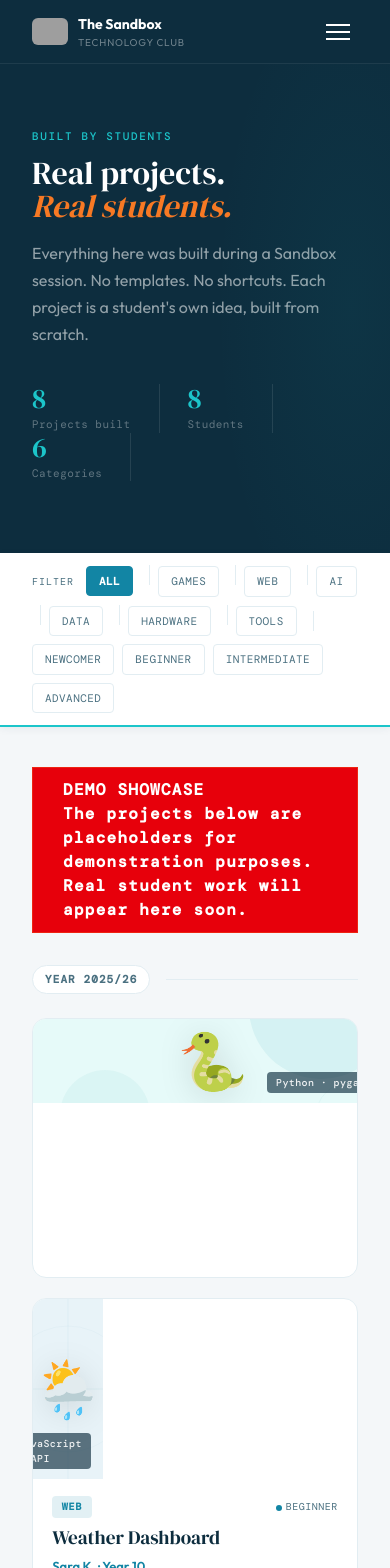
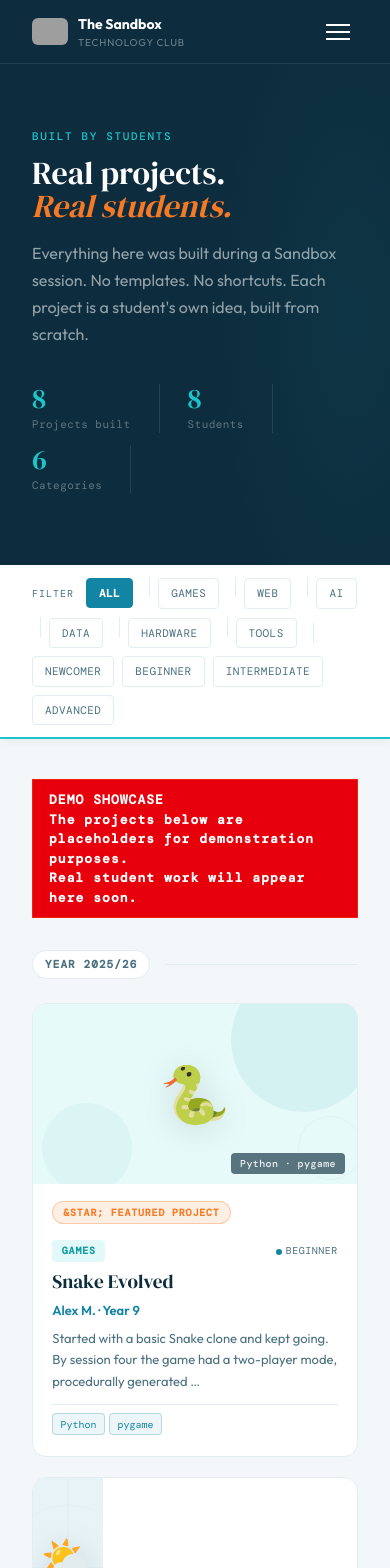
Before and after one commit to ricproenca/thesandbox, a Next.js app: page /showcase in a window 390 px wide. Shown: the top 1568 px of the page. Built offline with nearby package versions, Linux system fonts and the light colour scheme; grey boxes are pictures that could not be loaded.

Commit message:
responsive design

```diff
--- a/src/app/page.tsx
+++ b/src/app/page.tsx
@@ -110,7 +110,7 @@ export default function HomePage() {
                 Project Spark
               </Link>
             </div>
-            <div className="flex flex-wrap gap-0">
+            <div className="flex flex-wrap gap-x-7 gap-y-3 mb-10">
               {[
                 { val: "44+", label: "Project ideas" },
                 { val: "6", label: "Topics" },
@@ -120,7 +120,7 @@ export default function HomePage() {
               ].map((stat, i) => (
                 <div
                   key={stat.label}
-                  className={`pr-7 mr-7 border-r border-white/10 ${i === 4 ? "border-0 pr-0 mr-0" : ""}`}
+                  className={`pr-7 border-r border-white/10 ${i === 4 ? "border-0 pr-0" : ""}`}
                 >
                   <div className="font-serif text-[28px] text-teal leading-none">
                     {stat.val}
@@ -133,7 +133,7 @@ export default function HomePage() {
             </div>
           </div>
           <Image
-            src="/assets/logo/sandbox_logo.png"
+            src="/assets/logo/sandbox_logo_transparent.png"
             alt="The Sandbox"
             width={240}
             height={240}
@@ -248,7 +248,7 @@ export default function HomePage() {
               </Link>
             ))}
           </div>
-          <div className="bg-navy rounded-[12px] px-10 py-9 flex items-center justify-between gap-6 flex-wrap">
+          <div className="bg-navy rounded-[12px] px-6 sm:px-10 py-8 flex flex-col sm:flex-row items-center gap-6 text-center sm:text-left">
             <div>
               <div className="font-serif text-[22px] font-normal text-white mb-1">
                 Browse all projects in the Spark Gallery
@@ -375,7 +375,7 @@ export default function HomePage() {
               &middot; Showcase &middot;
             </Link>
           </div>
-          <div className="bg-navy rounded-[12px] px-10 py-9 flex items-center justify-between gap-6 flex-wrap">
+          <div className="bg-navy rounded-[12px] px-6 sm:px-10 py-8 flex flex-col sm:flex-row items-center gap-6 text-center sm:text-left">
             <div>
               <span className="font-mono text-[10px] font-semibold tracking-[0.08em] uppercase bg-orange/12 border border-orange/30 text-orange px-[10px] py-[3px] rounded-full mb-2 inline-block">
                 Annual event
@@ -430,7 +430,7 @@ export default function HomePage() {
               </div>
             ))}
           </div>
-          <div className="bg-navy rounded-[12px] px-10 py-9 flex items-center justify-between gap-6 flex-wrap">
+          <div className="bg-navy rounded-[12px] px-6 sm:px-10 py-8 flex flex-col sm:flex-row items-center gap-6 text-center sm:text-left">
             <div>
               <div className="font-serif text-[22px] text-white mb-1">
                 Fill out the form to secure your spot
--- a/src/components/DemoBadge.tsx
+++ b/src/components/DemoBadge.tsx
@@ -1,6 +1,6 @@
 export default function DemoBadge() {
   return (
-    <div className="inline-block font-mono text-[16px] font-semibold tracking-[0.08em] bg-red-600 border border-orange/30 text-white px-[30px] py-[10px] mb-8">
+    <div className="inline-block font-mono text-[13px] sm:text-[16px] font-semibold tracking-[0.08em] bg-red-600 border border-orange/30 text-white px-[16px] sm:px-[30px] py-[10px] mb-8">
       <b>DEMO SHOWCASE</b>
       <br />
       The projects below are placeholders for demonstration purposes.
--- a/src/components/FilterBar.tsx
+++ b/src/components/FilterBar.tsx
@@ -28,7 +28,7 @@ export default function FilterBar({
 }: FilterBarProps) {
   return (
     <div
-      className="bg-white border-b-2 border-teal px-8 lg:px-12 py-3 flex items-center gap-2 flex-wrap sticky top-16 z-[90] shadow-[0_2px_8px_rgba(13,45,62,0.06)]"
+      className="bg-white border-b-2 border-teal px-8 lg:px-12 py-3 flex items-center gap-2 flex-wrap sm:flex-nowrap overflow-x-auto sticky top-16 z-[90] shadow-[0_2px_8px_rgba(13,45,62,0.06)]"
       role="group"
       aria-label="Filter projects"
     >
--- a/src/components/Footer.tsx
+++ b/src/components/Footer.tsx
@@ -7,7 +7,7 @@ export default function Footer() {
       <div className="max-w-[1200px] mx-auto px-8 lg:px-12 py-6 flex items-center justify-between gap-4 flex-wrap border-t border-white/[0.06]">
         <Link href="/" className="flex items-center gap-2.5 no-underline">
           <Image
-            src="/assets/logo/sandbox_logo.png"
+            src="/assets/logo/sandbox_logo_transparent.png"
             alt="The Sandbox"
             width={28}
             height={28}
--- a/src/components/Hero.tsx
+++ b/src/components/Hero.tsx
@@ -47,7 +47,7 @@ export default function Hero() {
         shortcuts. Each project is a student&apos;s own idea, built from
         scratch.
       </p>
-      <div className="flex flex-wrap gap-0">
+      <div className="flex flex-wrap gap-x-7 gap-y-3">
         {[
           { val: projects, label: "Projects built" },
           { val: students, label: "Students" },
@@ -55,7 +55,7 @@ export default function Hero() {
         ].map((stat, i) => (
           <div
             key={stat.label}
-            className={`pr-7 mr-7 border-r border-white/10 ${i === 2 ? "border-0 pr-0 mr-0" : ""}`}
+            className={`pr-7 border-r border-white/10 ${i === 2 ? "border-0 pr-0" : ""}`}
           >
             <div className="font-serif text-[28px] text-teal leading-none">
               <AnimatedCounter target={stat.val} />
--- a/src/components/Navbar.tsx
+++ b/src/components/Navbar.tsx
@@ -17,7 +17,7 @@ export default function Navbar() {
     <nav className="bg-navy sticky top-0 z-50 px-8 lg:px-12 h-16 flex items-center justify-between border-b border-white/[0.07]">
       <Link href="/" className="flex items-center gap-2.5 no-underline">
         <Image
-          src="/assets/logo/sandbox_logo.png"
+          src="/assets/logo/sandbox_logo_transparent.png"
           alt="The Sandbox"
           width={36}
           height={36}
--- a/src/components/ProjectCard.tsx
+++ b/src/components/ProjectCard.tsx
@@ -17,12 +17,12 @@ export default function ProjectCard({
     <button
       onClick={onClick}
       className={`bg-white border-[1.5px] border-border rounded-[14px] overflow-hidden cursor-pointer transition-[border-color,transform,box-shadow] duration-200 hover:border-teal hover:-translate-y-[3px] hover:shadow-[0_12px_32px_rgba(13,45,62,0.1)] text-left flex flex-col font-body animate-[fadeUp_0.4s_ease_both] ${
-        featured ? "col-span-full flex-row max-h-[260px]" : ""
+        featured ? "col-span-full flex-col md:flex-row max-h-[none] md:max-h-[260px]" : ""
       }`}
       style={{ animationDelay: `${delay}s` }}
     >
       <div
-        className={`${featured ? "w-[360px] flex-shrink-0 h-auto" : "h-[180px]"} relative overflow-hidden flex items-center justify-center`}
+        className={`${featured ? "w-full md:w-[360px] md:h-full flex-shrink-0 h-[180px]" : "h-[180px]"} relative overflow-hidden flex items-center justify-center`}
         style={{ background: project.bg }}
       >
         <div
--- a/src/components/SparkFilters.tsx
+++ b/src/components/SparkFilters.tsx
@@ -58,7 +58,7 @@ export default function SparkFilters({
           placeholder="Search projects..."
           value={search}
           onChange={(e) => onSearchChange(e.target.value)}
-          className="max-w-[300px] px-4 py-2 text-[0.85rem] border-[1.5px] border-border rounded-[8px] bg-white text-navy transition-[border-color,box-shadow] focus:outline-none focus:border-teal focus:shadow-[0_0_0_3px_rgba(28,197,202,0.1)] placeholder:text-muted font-body"
+          className="w-full sm:max-w-[300px] px-4 py-2 text-[0.85rem] border-[1.5px] border-border rounded-[8px] bg-white text-navy transition-[border-color,box-shadow] focus:outline-none focus:border-teal focus:shadow-[0_0_0_3px_rgba(28,197,202,0.1)] placeholder:text-muted font-body"
           aria-label="Search projects"
         />
         <FilterRow label="Topic">
--- a/src/components/SubmitCTA.tsx
+++ b/src/components/SubmitCTA.tsx
@@ -1,6 +1,6 @@
 export default function SubmitCTA() {
   return (
-    <div className="bg-navy rounded-[12px] px-10 py-9 flex items-center justify-between gap-6 mt-5">
+    <div className="bg-navy rounded-[12px] px-6 sm:px-10 py-8 flex flex-col sm:flex-row items-center gap-6 mt-5 text-center sm:text-left">
       <div>
         <div className="font-serif text-[22px] font-normal text-white mb-1">
           Got a project to show?
```
Also changed, not shown: 1 other file (tests, documents, lock files or other folders).
